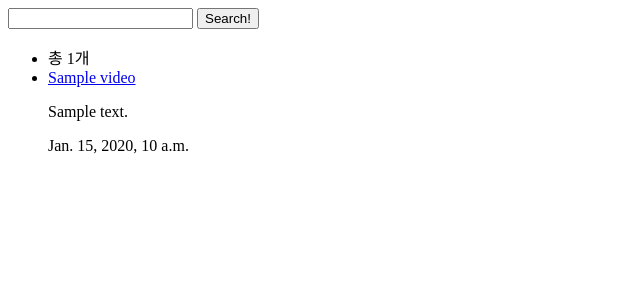
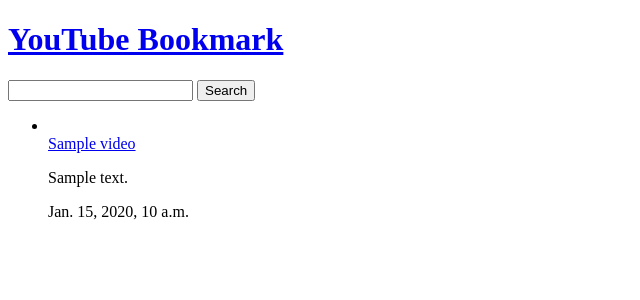
Before and after one commit to sangyeopkim/Django, a Django app: page /video/search/ in a window 1280 px wide. Shown: the top 300 px of the page, without its empty margins (0-640 px from the left). Run offline with Django 3.2, Linux system fonts and the light colour scheme; tables that the repository leaves empty hold one stand-in row (values such as "Sample post"); parts of the project's set-up code (start-up, migrations or seed data) failed here and were passed over.

Commit message:
html 파일 분기

```diff
--- /dev/null
+++ b/Projects/Youtube/django_app/templates/common/base.html
@@ -0,0 +1,23 @@
+{% load staticfiles %}
+<!doctype html>
+<html lang="en">
+<head>
+    <meta charset="UTF-8">
+    <meta name="viewport"
+          content="width=device-width, user-scalable=no, initial-scale=1.0, maximum-scale=1.0, minimum-scale=1.0">
+    <meta http-equiv="X-UA-Compatible" content="ie=edge">
+    <title>YouTube</title>
+</head>
+<body>
+<div id="wrap">
+    <h1>
+        <a href="{% url 'index' %}">YouTube Bookmark</a>
+    </h1>
+
+    <div class="content-container">
+        {% block content %}
+        {% endblock %}
+    </div>
+</div>
+</body>
+</html>
--- a/Projects/Youtube/django_app/templates/video/search.html
+++ b/Projects/Youtube/django_app/templates/video/search.html
@@ -1,29 +1,24 @@
-<!doctype html>
-<html lang="en">
-<head>
-    <meta charset="UTF-8">
-    <meta name="viewport"
-          content="width=device-width, user-scalable=no, initial-scale=1.0, maximum-scale=1.0, minimum-scale=1.0">
-    <meta http-equiv="X-UA-Compatible" content="ie=edge">
-    <title>YouTube</title>
-</head>
-<body>
-<form action="" method="POST">{% csrf_token %}
+{% extends 'common/base.html' %}
+{% block content %}
+<div class="search-container">
+    <form action="">
         <input type="text" name="keyword">
-    <button type="submit">Search!</button>
+        <button type="submit" class="btn">Search</button>
     </form>
 
-<ul>
-    <li>
-        총 {{ videos.count }}개
-    </li>
+    <ul class="video-list">
         {% for video in videos %}
-    <li>
-        <a href="https://www.youtube.com/watch?v={{ video.youtube_id }}">{{ video.title }}</a>
-        <p>{{ video.description }}</p>
-        <p>{{ video.published_date }}</p>
+        <li class="video-item">
+            <img src="{{ video.url_thumbnail }}" alt="" class="item-thumbnail">
+            <div class="item-content">
+                <div class="vcenter">
+                    <a href="https://www.youtube.com/watch?v={{ video.youtube_id }}" class="item-title">{{ video.title }}</a>
+                    <p class="item-desc">{{ video.description }}</p>
+                    <p class="item-date">{{ video.published_date }}</p>
+                </div>
+            </div>
             </li>
         {% endfor %}
     </ul>
-</body>
-</html>
+</div>
+{% endblock %}
```
Lines whose indentation alone changed are shown as unchanged.
